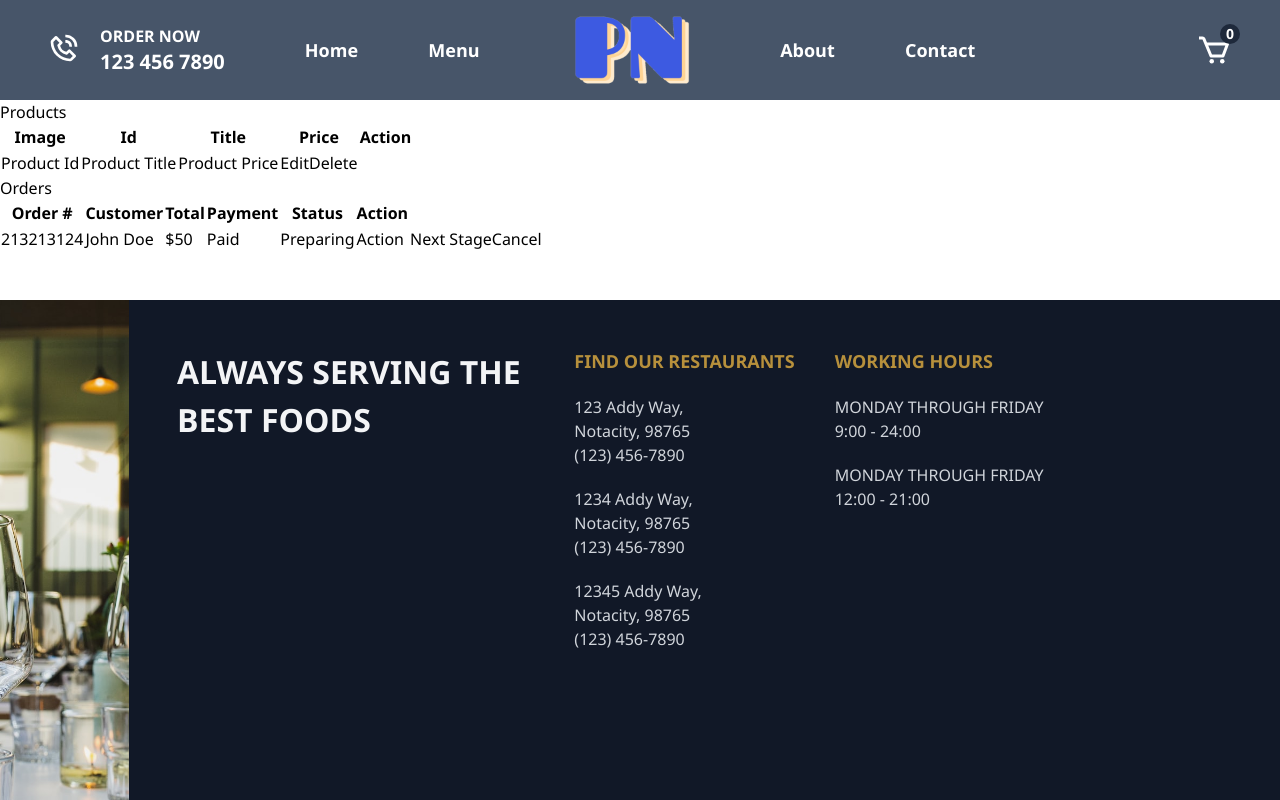
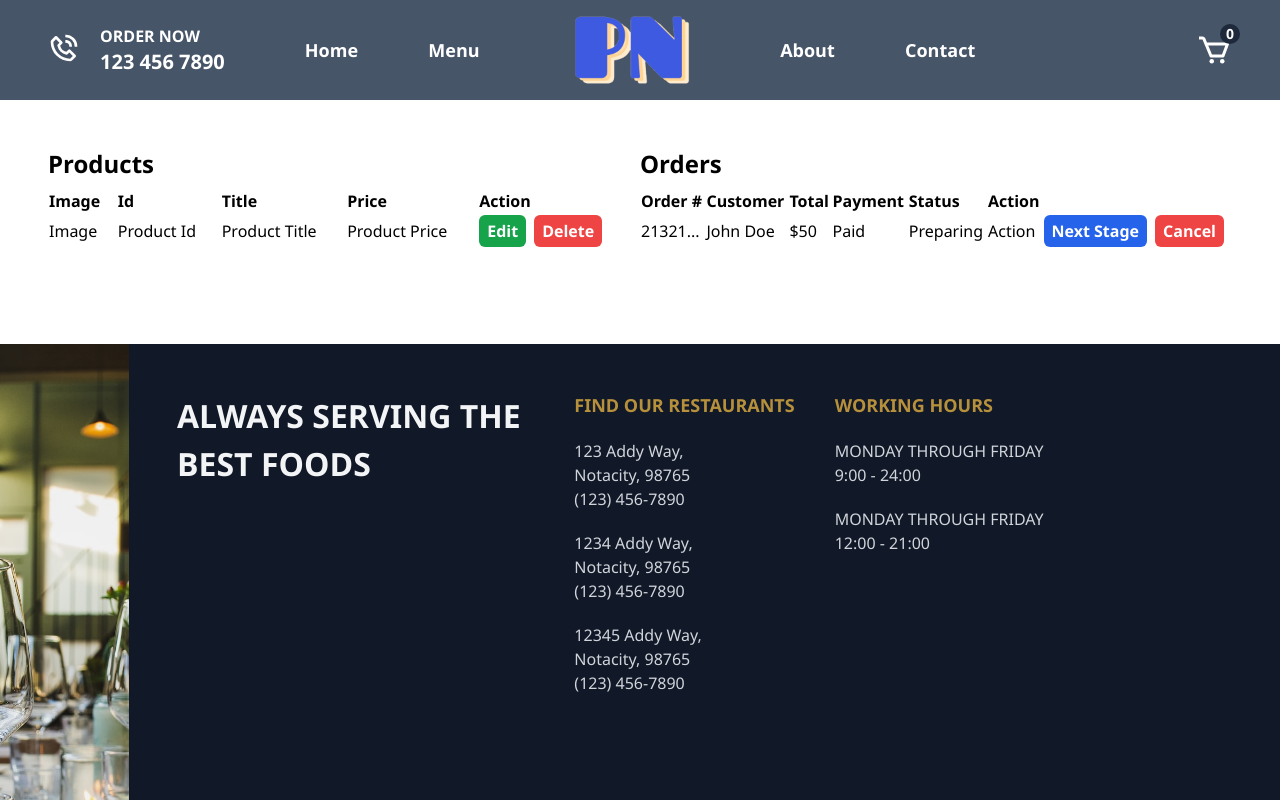
Before and after one commit to pn-code/restaurant-app, a Next.js app: page /admin in a window 1280 px wide. Shown: the top 800 px of the page. Built offline with nearby package versions, Linux system fonts and the light colour scheme.

Commit message:
Added CSS styles

```diff
--- a/pages/admin/index.jsx
+++ b/pages/admin/index.jsx
@@ -3,11 +3,11 @@ import React from "react";
 const index = () => {
     return (
         // Container
-        <div>
+        <div className="p-12 flex">
             {/* Products */}
-            <div>
-                <h1>Products</h1>
-                <table>
+            <div className="flex-1">
+                <h1 className="text-2xl font-bold mb-2">Products</h1>
+                <table className="w-[100%] border-spacing-5 text-left">
                     <tbody>
                         <tr>
                             <th>Image</th>
@@ -19,21 +19,22 @@ const index = () => {
                     </tbody>
                     <tbody>
                         <tr>
+                            <td>Image</td>
                             <td>Product Id</td>
                             <td>Product Title</td>
                             <td>Product Price</td>
                             <td>
-                                <button>Edit</button>
-                                <button>Delete</button>
+                                <button className="px-2 py-1 bg-green-600 text-white rounded-md font-semibold">Edit</button>
+                                <button className="ml-2 px-2 py-1 bg-red-500 text-white rounded-md font-semibold">Delete</button>
                             </td>
                         </tr>
                     </tbody>
                 </table>
             </div>
             {/* Orders */}
-            <div>
-                <h1>Orders</h1>
-                <table>
+            <div className="flex-1">
+                <h1 className="text-2xl font-bold mb-2">Orders</h1>
+                <table className="w-[100%] border-spacing-5 text-left">
                     <tbody>
                         <tr>
                             <th>Order #</th>
@@ -46,15 +47,15 @@ const index = () => {
                     </tbody>
                     <tbody>
                         <tr>
-                            <td>213213124</td>
+                            <td>{"213213124".slice(0, 5)}...</td>
                             <td>John Doe</td>
                             <td>$50</td>
                             <td>Paid</td>
                             <td>Preparing</td>
                             <td>Action</td>
                             <td>
-                                <button>Next Stage</button>
-                                <button>Cancel</button>
+                                <button className="px-2 py-1 bg-blue-600 text-white rounded-md font-semibold">Next Stage</button>
+                                <button className="ml-2 px-2 py-1 bg-red-500 text-white rounded-md font-semibold">Cancel</button>
                             </td>
                         </tr>
                     </tbody>
```
